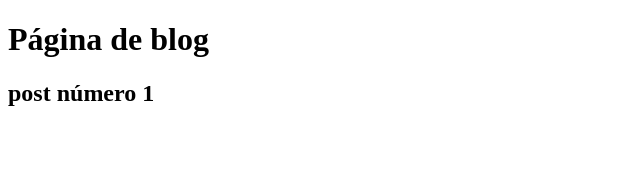
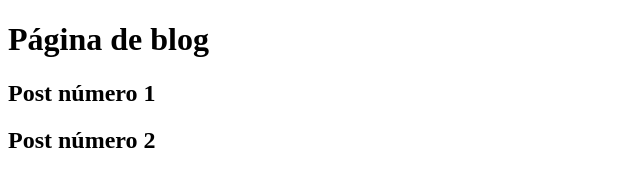
Before and after one commit to danielmouradev/aulagithub, a plain HTML site: page blog.html in a window 1280 px wide. Shown: the whole page, without its empty margins (0-640 px from the left). Drawn offline with Linux system fonts and the light colour scheme.

Commit message:
Update blog

```diff
--- a/blog.html
+++ b/blog.html
@@ -7,7 +7,8 @@
 </head>
 <body>
     <h1>Página de blog</h1>
-    <h2>post número 1</h2>
+    <h2>Post número 1</h2>
+    <h2>Post número 2</h2>
 
 </body>
 </html>
```
